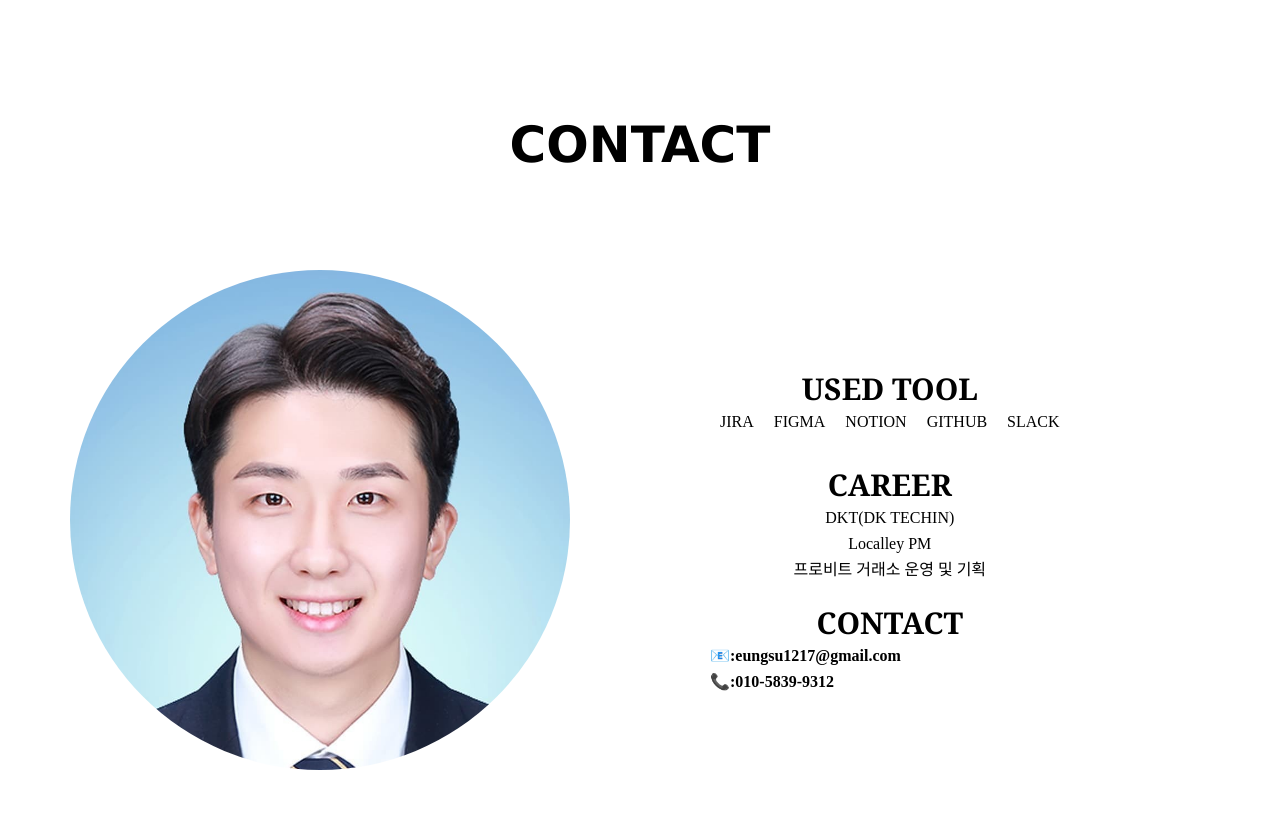
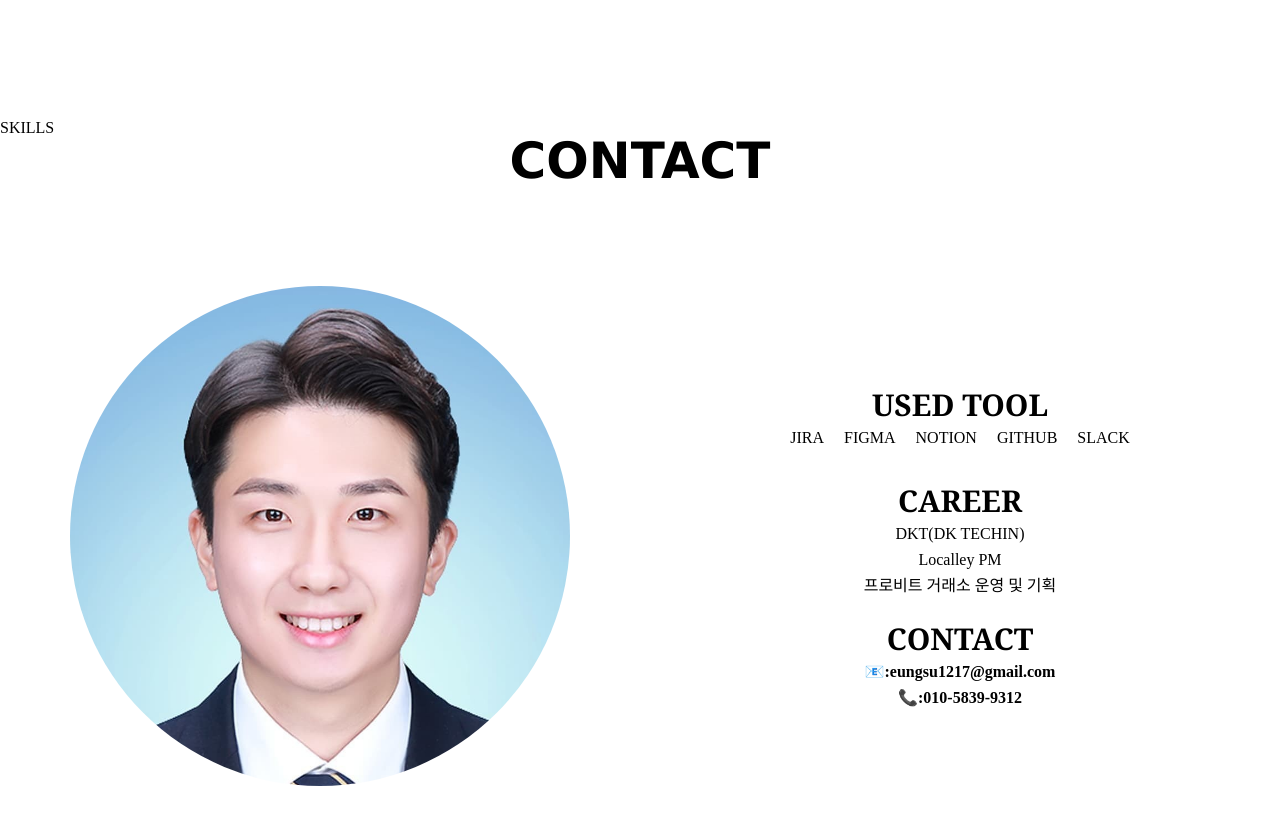
Before and after one commit to Soneungsu/portfolio, a React (Vite) app: page / in a window 1280 px wide. Shown: the part 1480-2304 px from the top of the page. Built offline with nearby package versions, Linux system fonts and the light colour scheme.

Commit message:
useEffect typing

```diff
--- a/package.json
+++ b/package.json
@@ -13,7 +13,8 @@
     "axios": "^1.7.3",
     "react": "^18.3.1",
     "react-dom": "^18.3.1",
-    "react-router-dom": "^6.26.0"
+    "react-router-dom": "^6.26.0",
+    "styled-components": "^6.1.12"
   },
   "devDependencies": {
     "@types/react": "^18.3.3",
--- a/src/pages/Contact/Contact.jsx
+++ b/src/pages/Contact/Contact.jsx
@@ -22,7 +22,7 @@ const Contact = () => {
                   />
                 </section>
                 <section className="info-description">
-                  <section>
+                  <section className="info-description-wrapper">
                     <section className="usedtool-wrapper">
                       <h1 className="used-tool">USED TOOL</h1>
                       <div className="tool-list">
--- a/src/pages/Contact/contact.module.scss
+++ b/src/pages/Contact/contact.module.scss
@@ -29,6 +29,11 @@
             height: 500px;
             display: flex;
             align-items: center;
+            .info-description-wrapper {
+              width: 100%;
+              box-sizing: border-box;
+              text-align: center;
+            }
             .usedtool-wrapper,
             .career-wrapper {
               margin: 30px 0;
@@ -75,6 +80,7 @@
                 display: block;
                 margin: 10px 0;
                 font-weight: bolder;
+                text-align: center;
               }
             }
           }
--- a/src/pages/Main/Main.jsx
+++ b/src/pages/Main/Main.jsx
@@ -1,11 +1,25 @@
-import React from "react";
+import React, { useEffect, useState } from "react";
 import { Routes, Route } from "react-router-dom";
 import Project from "../Project/Project.jsx";
 import Contact from "../Contact/Contact.jsx";
-// import Skills from "../Skills/Skills.jsx";
-import { Link } from "react-router-dom";
+import Skills from "../Skills/Skills.jsx";
 
 const Main = () => {
+  const txt = "꿈을 향해 올라가는 개발자 손응수 입니다.";
+  const [text, setText] = useState("");
+  const [count, setCount] = useState(0);
+
+  useEffect(() => {
+    const interval = setInterval(() => {
+      setText(text + txt[count]);
+      setCount(count + 1);
+    }, 100);
+
+    if (count === txt.length) {
+      clearInterval(interval);
+    }
+    return () => clearInterval(interval);
+  });
   return (
     <>
       <main>
@@ -13,14 +27,14 @@ const Main = () => {
           <section className="info-wrappers">
             <section className="webportfolio">WEB PORTFOLIO</section>
             <section className="info-wrapper">
-              <p>꿈을 향해 올라가는 개발자 손응수 입니다.</p>
+              <p>{text}</p>
             </section>
           </section>
         </section>
         {/* project section */}
         <Project />
         {/* skill sectioc */}
-        {/* <Skills /> */}
+        <Skills />
         {/* Contact section */}
         <Contact />
       </main>
--- a/src/pages/Skills/Skills.jsx
+++ b/src/pages/Skills/Skills.jsx
@@ -1,7 +1,13 @@
-// import React from "react";
+import React from "react";
 
-// const Skills = () => {
-//   return <div></div>;
-// };
+const Skills = () => {
+  return (
+    <>
+      <section>
+        <h1>SKILLS</h1>
+      </section>
+    </>
+  );
+};
 
-// export default Skills;
+export default Skills;
```
Also changed, not shown: src/pages/Skills/sjills.module.scss (deleted), src/pages/Skills/skills.module.scss (added), 1 other file (tests, documents, lock files or other folders).
